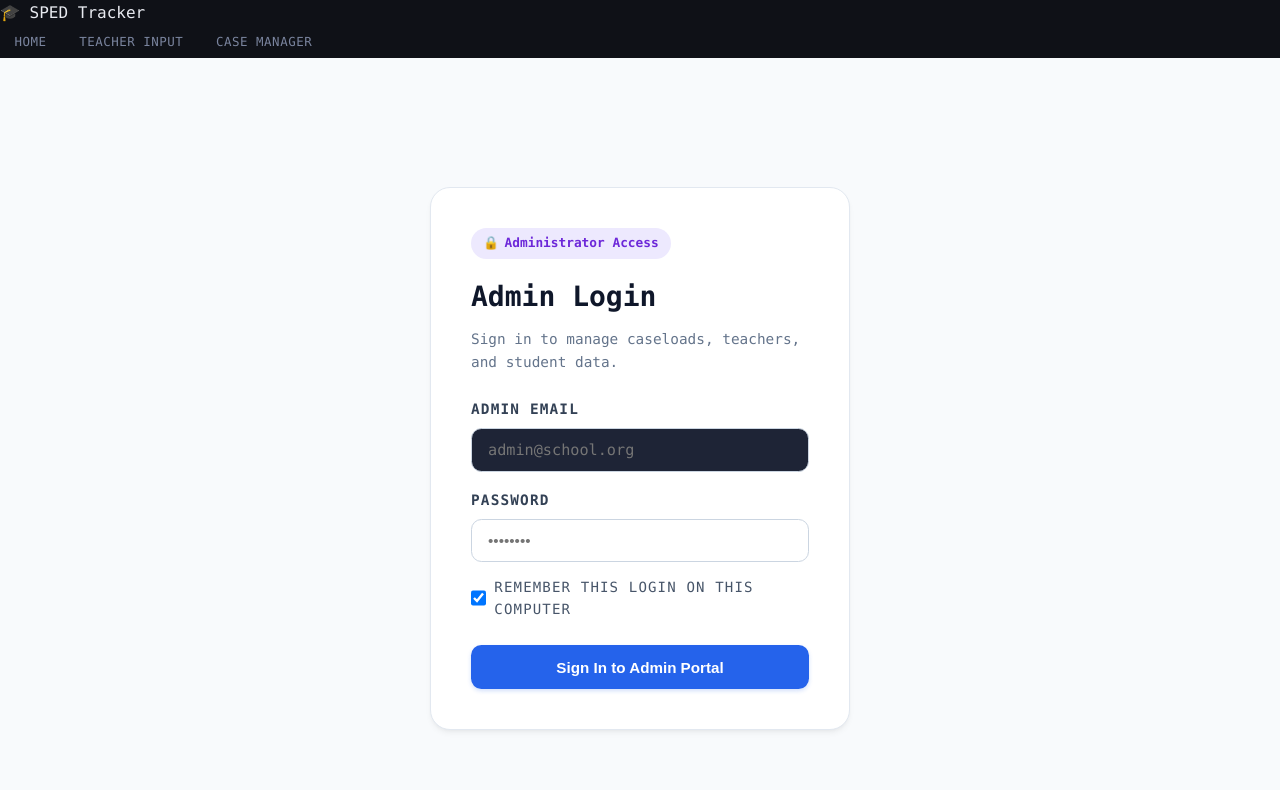
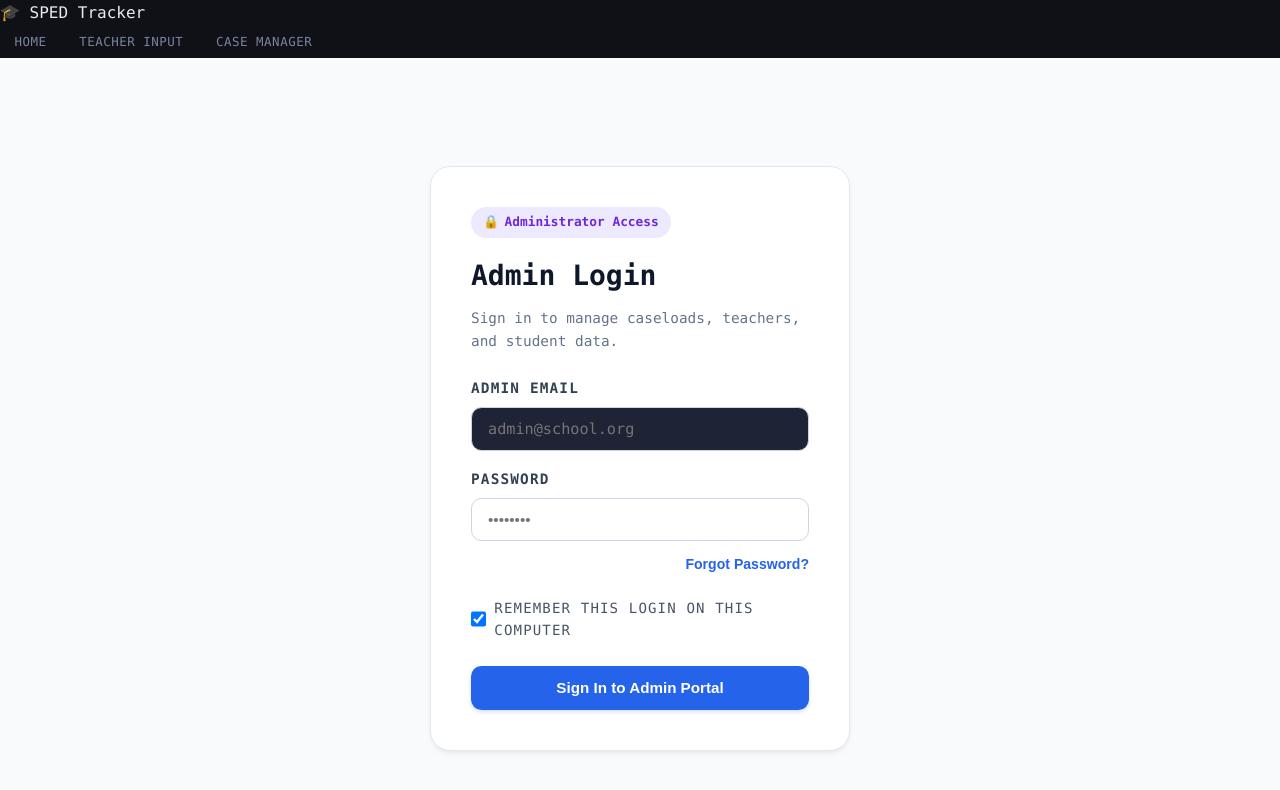
Before and after one commit to jjester58-eng/sped-tracker, a Next.js app: page /admin/login in a window 1280 px wide. Shown: the top 790 px of the page. Built offline with nearby package versions, Linux system fonts and the light colour scheme; no server answers.

Commit message:
Add Supabase forgot-password request flow to admin login

```diff
--- a/app/admin/login/page.tsx
+++ b/app/admin/login/page.tsx
@@ -14,7 +14,9 @@ export default function AdminLoginPage() {
   const [password, setPassword] = useState("");
   const [rememberEmail, setRememberEmail] = useState(true);
   const [error, setError] = useState<string | null>(null);
+  const [message, setMessage] = useState<string | null>(null);
   const [loading, setLoading] = useState(false);
+  const [recoveryLoading, setRecoveryLoading] = useState(false);
 
   useEffect(() => {
     try {
@@ -28,6 +30,7 @@ export default function AdminLoginPage() {
   const handleLogin = async (e: React.FormEvent) => {
     e.preventDefault();
     setError(null);
+    setMessage(null);
     setLoading(true);
 
     const normalizedEmail = email.trim().toLowerCase();
@@ -52,12 +55,8 @@ export default function AdminLoginPage() {
 
       try {
         const { data: rpcAdmin, error: rpcError } = await supabase.rpc("is_admin");
-        if (!rpcError && rpcAdmin === true) {
-          isAuthorized = true;
-        }
-      } catch {
-        // Fallback
-      }
+        if (!rpcError && rpcAdmin === true) isAuthorized = true;
+      } catch {}
 
       if (!isAuthorized) {
         try {
@@ -66,13 +65,8 @@ export default function AdminLoginPage() {
             .select("id, active")
             .eq("email", normalizedEmail)
             .single();
-
-          if (adminUser && adminUser.active !== false) {
-            isAuthorized = true;
-          }
-        } catch {
-          // Fallback
-        }
+          if (adminUser && adminUser.active !== false) isAuthorized = true;
+        } catch {}
       }
 
       if (!isAuthorized) {
@@ -82,13 +76,8 @@ export default function AdminLoginPage() {
             .select("user_id")
             .eq("email", normalizedEmail)
             .single();
-
-          if (adminRecord) {
-            isAuthorized = true;
-          }
-        } catch {
-          // Fallback
-        }
+          if (adminRecord) isAuthorized = true;
+        } catch {}
       }
 
       if (!isAuthorized) {
@@ -96,10 +85,7 @@ export default function AdminLoginPage() {
           const { count } = await supabase
             .from("admin_users")
             .select("id", { count: "exact", head: true });
-
-          if (!count || count === 0) {
-            isAuthorized = true;
-          }
+          if (!count || count === 0) isAuthorized = true;
         } catch {
           isAuthorized = true;
         }
@@ -119,184 +105,73 @@ export default function AdminLoginPage() {
     }
   };
 
+  const handleForgotPassword = async () => {
+    setError(null);
+    setMessage(null);
+    const normalizedEmail = email.trim().toLowerCase();
+
+    if (!normalizedEmail) {
+      setError("Enter your email address first, then click Forgot Password.");
+      return;
+    }
+
+    setRecoveryLoading(true);
+    try {
+      if (rememberEmail) {
+        window.localStorage.setItem(SAVED_EMAIL_KEY, normalizedEmail);
+      }
+
+      const redirectTo = `${window.location.origin}/admin/reset-password`;
+      const { error: resetError } = await supabase.auth.resetPasswordForEmail(
+        normalizedEmail,
+        { redirectTo }
+      );
+
+      if (resetError) throw resetError;
+      setMessage("Password reset email sent. Check your email for the reset link.");
+    } catch (err: any) {
+      console.error(err);
+      setError(err?.message || "Unable to send the password reset email.");
+    } finally {
+      setRecoveryLoading(false);
+    }
+  };
+
   return (
-    <main
-      style={{
-        minHeight: "100vh",
-        backgroundColor: "#f8fafc",
-        display: "flex",
-        alignItems: "center",
-        justifyContent: "center",
-        padding: "1.5rem",
-        fontFamily: "inherit",
-      }}
-    >
-      <form
-        onSubmit={handleLogin}
-        autoComplete="on"
-        style={{
-          backgroundColor: "white",
-          borderRadius: "1.25rem",
-          padding: "2.5rem",
-          boxShadow: "0 4px 6px -1px rgba(0, 0, 0, 0.05), 0 2px 4px -2px rgba(0, 0, 0, 0.05)",
-          border: "1px solid #e2e8f0",
-          width: "100%",
-          maxWidth: "420px",
-        }}
-      >
-        <div
-          style={{
-            display: "inline-flex",
-            alignItems: "center",
-            gap: "0.35rem",
-            fontSize: "0.8rem",
-            padding: "0.35rem 0.75rem",
-            borderRadius: "999px",
-            background: "#ede9fe",
-            color: "#6d28d9",
-            marginBottom: "1rem",
-            fontWeight: 700,
-          }}
-        >
-          <span>🔒</span>
-          <span>Administrator Access</span>
+    <main style={{ minHeight: "100vh", backgroundColor: "#f8fafc", display: "flex", alignItems: "center", justifyContent: "center", padding: "1.5rem", fontFamily: "inherit" }}>
+      <form onSubmit={handleLogin} autoComplete="on" style={{ backgroundColor: "white", borderRadius: "1.25rem", padding: "2.5rem", boxShadow: "0 4px 6px -1px rgba(0, 0, 0, 0.05), 0 2px 4px -2px rgba(0, 0, 0, 0.05)", border: "1px solid #e2e8f0", width: "100%", maxWidth: "420px" }}>
+        <div style={{ display: "inline-flex", alignItems: "center", gap: "0.35rem", fontSize: "0.8rem", padding: "0.35rem 0.75rem", borderRadius: "999px", background: "#ede9fe", color: "#6d28d9", marginBottom: "1rem", fontWeight: 700 }}>
+          <span>🔒</span><span>Administrator Access</span>
         </div>
 
-        <h1
-          style={{
-            fontSize: "1.75rem",
-            fontWeight: 800,
-            color: "#0f172a",
-            margin: "0 0 0.5rem",
-          }}
-        >
-          Admin Login
-        </h1>
-        <p style={{ color: "#64748b", fontSize: "0.9rem", margin: "0 0 1.5rem" }}>
-          Sign in to manage caseloads, teachers, and student data.
-        </p>
+        <h1 style={{ fontSize: "1.75rem", fontWeight: 800, color: "#0f172a", margin: "0 0 0.5rem" }}>Admin Login</h1>
+        <p style={{ color: "#64748b", fontSize: "0.9rem", margin: "0 0 1.5rem" }}>Sign in to manage caseloads, teachers, and student data.</p>
 
-        {error && (
-          <div
-            role="alert"
-            style={{
-              color: "#991b1b",
-              background: "#fef2f2",
-              padding: "0.85rem 1rem",
-              borderRadius: "0.65rem",
-              marginBottom: "1.25rem",
-              fontSize: "0.88rem",
-              border: "1px solid #fecaca",
-            }}
-          >
-            {error}
-          </div>
-        )}
+        {error && <div role="alert" style={{ color: "#991b1b", background: "#fef2f2", padding: "0.85rem 1rem", borderRadius: "0.65rem", marginBottom: "1.25rem", fontSize: "0.88rem", border: "1px solid #fecaca" }}>{error}</div>}
+        {message && <div role="status" style={{ color: "#166534", background: "#f0fdf4", padding: "0.85rem 1rem", borderRadius: "0.65rem", marginBottom: "1.25rem", fontSize: "0.88rem", border: "1px solid #bbf7d0" }}>{message}</div>}
 
         <div style={{ marginBottom: "1.1rem" }}>
-          <label
-            htmlFor="admin-email"
-            style={{
-              display: "block",
-              fontWeight: 600,
-              marginBottom: "0.4rem",
-              color: "#334155",
-              fontSize: "0.9rem",
-            }}
-          >
-            Admin Email
-          </label>
-          <input
-            id="admin-email"
-            name="email"
-            type="email"
-            value={email}
-            onChange={(e) => setEmail(e.target.value)}
-            required
-            autoComplete="username"
-            inputMode="email"
-            placeholder="admin@school.org"
-            style={{
-              width: "100%",
-              padding: "0.75rem 1rem",
-              borderRadius: "0.65rem",
-              border: "1px solid #cbd5e1",
-              boxSizing: "border-box",
-              fontSize: "0.95rem",
-            }}
-          />
+          <label htmlFor="admin-email" style={{ display: "block", fontWeight: 600, marginBottom: "0.4rem", color: "#334155", fontSize: "0.9rem" }}>Admin Email</label>
+          <input id="admin-email" name="email" type="email" value={email} onChange={(e) => setEmail(e.target.value)} required autoComplete="username" inputMode="email" placeholder="admin@school.org" style={{ width: "100%", padding: "0.75rem 1rem", borderRadius: "0.65rem", border: "1px solid #cbd5e1", boxSizing: "border-box", fontSize: "0.95rem" }} />
         </div>
 
-        <div style={{ marginBottom: "0.9rem" }}>
-          <label
-            htmlFor="admin-password"
-            style={{
-              display: "block",
-              fontWeight: 600,
-              marginBottom: "0.4rem",
-              color: "#334155",
-              fontSize: "0.9rem",
-            }}
-          >
-            Password
-          </label>
-          <input
-            id="admin-password"
-            name="password"
-            type="password"
-            value={password}
-            onChange={(e) => setPassword(e.target.value)}
-            required
-            autoComplete="current-password"
-            placeholder="••••••••"
-            style={{
-              width: "100%",
-              padding: "0.75rem 1rem",
-              borderRadius: "0.65rem",
-              border: "1px solid #cbd5e1",
-              boxSizing: "border-box",
-              fontSize: "0.95rem",
-            }}
-          />
+        <div style={{ marginBottom: "0.65rem" }}>
+          <label htmlFor="admin-password" style={{ display: "block", fontWeight: 600, marginBottom: "0.4rem", color: "#334155", fontSize: "0.9rem" }}>Password</label>
+          <input id="admin-password" name="password" type="password" value={password} onChange={(e) => setPassword(e.target.value)} required autoComplete="current-password" placeholder="••••••••" style={{ width: "100%", padding: "0.75rem 1rem", borderRadius: "0.65rem", border: "1px solid #cbd5e1", boxSizing: "border-box", fontSize: "0.95rem" }} />
         </div>
 
-        <label
-          style={{
-            display: "flex",
-            alignItems: "center",
-            gap: "0.55rem",
-            marginBottom: "1.5rem",
-            color: "#475569",
-            fontSize: "0.88rem",
-            cursor: "pointer",
-          }}
-        >
-          <input
-            type="checkbox"
-            checked={rememberEmail}
-            onChange={(e) => setRememberEmail(e.target.checked)}
-            style={{ width: "1rem", height: "1rem" }}
-          />
+        <div style={{ textAlign: "right", marginBottom: "1.25rem" }}>
+          <button type="button" onClick={handleForgotPassword} disabled={recoveryLoading} style={{ border: "none", background: "transparent", color: "#2563eb", padding: 0, fontSize: "0.88rem", fontWeight: 600, cursor: recoveryLoading ? "wait" : "pointer" }}>
+            {recoveryLoading ? "Sending reset email..." : "Forgot Password?"}
+          </button>
+        </div>
+
+        <label style={{ display: "flex", alignItems: "center", gap: "0.55rem", marginBottom: "1.5rem", color: "#475569", fontSize: "0.88rem", cursor: "pointer" }}>
+          <input type="checkbox" checked={rememberEmail} onChange={(e) => setRememberEmail(e.target.checked)} style={{ width: "1rem", height: "1rem" }} />
           <span>Remember this login on this computer</span>
         </label>
 
-        <button
-          type="submit"
-          disabled={loading}
-          style={{
-            width: "100%",
-            padding: "0.85rem",
-            borderRadius: "0.65rem",
-            border: "none",
-            backgroundColor: "#2563eb",
-            color: "white",
-            fontWeight: 700,
-            fontSize: "0.95rem",
-            cursor: loading ? "not-allowed" : "pointer",
-            opacity: loading ? 0.6 : 1,
-            boxShadow: "0 2px 4px rgba(37, 99, 235, 0.2)",
-          }}
-        >
+        <button type="submit" disabled={loading} style={{ width: "100%", padding: "0.85rem", borderRadius: "0.65rem", border: "none", backgroundColor: "#2563eb", color: "white", fontWeight: 700, fontSize: "0.95rem", cursor: loading ? "not-allowed" : "pointer", opacity: loading ? 0.6 : 1, boxShadow: "0 2px 4px rgba(37, 99, 235, 0.2)" }}>
           {loading ? "Signing in..." : "Sign In to Admin Portal"}
         </button>
       </form>
```
